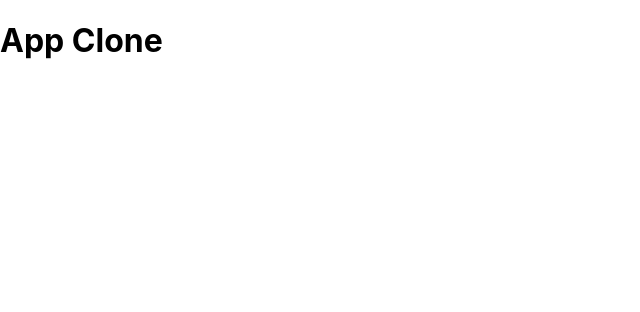
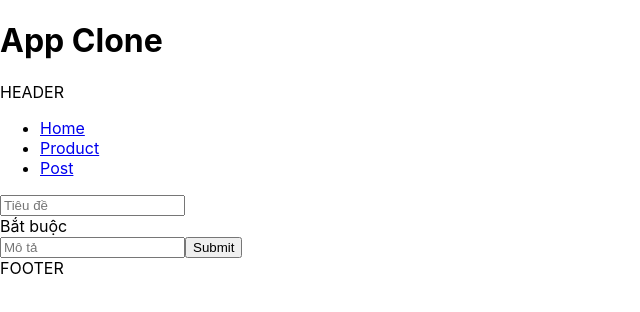
Before and after one commit to tuannda94/WEB502, a React (Vite) app: page /posts/create in a window 1280 px wide. Before the commit this address had no page. Shown: the top 312 px of the page, without its empty margins (0-640 px from the left). Built offline with nearby package versions, Linux system fonts and the light colour scheme.

Commit message:
React hook form vs post

```diff
--- a/db.json
+++ b/db.json
@@ -25,5 +25,16 @@
       "price": 30000000,
       "id": 7
     }
+  ],
+  "posts": [
+    {
+      "id": 1,
+      "title": "Tieu de bai viet",
+      "desc": "Mo ta bai viet",
+      "author": "tuannda3",
+      "category": "Tin tuc",
+      "thumbnail": "",
+      "status": 1
+    }
   ]
 }
--- a/package.json
+++ b/package.json
@@ -11,6 +11,7 @@
     "axios": "^0.26.1",
     "react": "^17.0.2",
     "react-dom": "^17.0.2",
+    "react-hook-form": "^7.28.1",
     "react-router-dom": "6"
   },
   "devDependencies": {
--- a/src/App_clone.tsx
+++ b/src/App_clone.tsx
@@ -2,6 +2,9 @@ import React from 'react';
 import {Routes, Route} from 'react-router-dom';
 import Dashboard from './client_pages/Dashboard';
 import ClientLayout from './client_pages/layout';
+import PostDetail from './client_pages/PostDetail';
+import PostForm from './client_pages/PostForm';
+import PostList from './client_pages/PostList';
 import ProductDetail from './client_pages/ProductDetail';
 import ProductForm from './client_pages/ProductForm';
 import ProductList from './client_pages/ProductList';
@@ -35,6 +38,12 @@ function AppClone() {
                         <Route path={'create'} element={<ProductForm />} />
                         <Route path={'edit/:id'} element={<ProductForm />} />
                     </Route>
+                    <Route path={'posts'}>
+                        <Route index element={<PostList />} />
+                        <Route path={':id'} element={<PostDetail />} />
+                        <Route path={'create'} element={<PostForm />} />
+                        <Route path={'edit/:id'} element={<PostForm />} />
+                    </Route>
                 </Route>
             </Routes>
         </div>
--- /dev/null
+++ b/src/client_api/post.tsx
@@ -0,0 +1,17 @@
+import api from './axios';
+
+export const getPosts = () => {
+    return api.get('/posts');
+};
+
+export const getPost = (id:string|undefined) => {
+    return api.get(`/posts/${id}`);
+};
+
+export const createPost = (data :any) => {
+    return api.post('/posts', data);
+};
+
+export const deletePost = (id: number|string) => {
+    return api.delete(`/posts/${id}`);
+}
--- /dev/null
+++ b/src/client_pages/PostDetail.tsx
@@ -0,0 +1,7 @@
+import React from 'react'
+
+export default function PostDetail() {
+  return (
+    <div>PostDetail</div>
+  )
+};
--- /dev/null
+++ b/src/client_pages/PostForm.tsx
@@ -0,0 +1,58 @@
+import React from 'react';
+import { SubmitHandler, useForm } from 'react-hook-form';
+
+export default function PostForm() {
+    // react hook form
+    // Khai báo biến register để đăng ký cho các
+    // thành phần trong form
+    // useForm cần truyền vào giá trị mặc định của form
+    const {
+        register,
+        handleSubmit,
+        formState: {errors}
+    } = useForm({
+        defaultValues: {
+            title: '',
+            desc: ''
+        }
+    });
+
+    console.log(errors);
+
+    const onSubmit: SubmitHandler<{
+        title: string,
+        desc: string
+    }> = (data) => {
+        console.log(data);
+    };
+
+  return (
+    <div>
+        <form onSubmit={handleSubmit(onSubmit)}>
+            <input
+                type="text"
+                placeholder='Tiêu đề'
+                {...register(
+                    'title',
+                    {
+                        required: {value: true, message: 'Bat buoc'},
+                    }
+                )}
+            />
+            <div>{errors.title  ? 'Bắt buộc' : ''}</div>
+            <div>{errors.title?.message || 'Bắt buộc'}</div>
+            <input
+                type="text"
+                placeholder='Mô tả'
+                {...register(
+                    'desc',
+                    {
+                        required: true
+                    }
+                )}
+            />
+            <button>Submit</button>
+        </form>
+    </div>
+  )
+};
--- /dev/null
+++ b/src/client_pages/PostList.tsx
@@ -0,0 +1,54 @@
+import React, { useEffect, useState } from 'react'
+import { Link } from 'react-router-dom';
+import { getPosts } from '../client_api/post';
+
+type POST = {
+    id: number,
+    title: string,
+    desc: string,
+    author: string,
+    category: string,
+    thumbnail: string,
+    status: number
+};
+
+export default function PostList() {
+    const [posts, setPosts] = useState<POST[]>([]);
+
+    const handleGetPosts = async () => {
+        const response = await getPosts();
+        setPosts(response.data);
+    };
+
+    useEffect(() => {
+        handleGetPosts();
+    }, []);
+
+    return (
+        <div>
+            <div><Link to={'/posts/create'}><button>
+                Tạo mới bài viết
+            </button></Link></div>
+            <div>
+                <table>
+                    <thead>
+                        <tr>
+                            <td>ID</td>
+                            <td>Tiêu đề</td>
+                        </tr>
+                    </thead>
+                    <tbody>
+                        {
+                            posts.map(post => (
+                                <tr key={post.id}>
+                                    <td>{post.id}</td>
+                                    <td>{post.title}</td>
+                                </tr>
+                            ))
+                        }
+                    </tbody>
+                </table>
+            </div>
+        </div>
+    )
+};
--- a/src/client_pages/layout/index.tsx
+++ b/src/client_pages/layout/index.tsx
@@ -9,6 +9,7 @@ function ClientLayout () {
                 <ul>
                     <li><Link to={'/'}>Home</Link></li>
                     <li><Link to={'/products'}>Product</Link></li>
+                    <li><Link to={'/posts'}>Post</Link></li>
                 </ul>
             </nav>
             <main>
```
Also changed, not shown: 1 other file (tests, documents, lock files or other folders).
